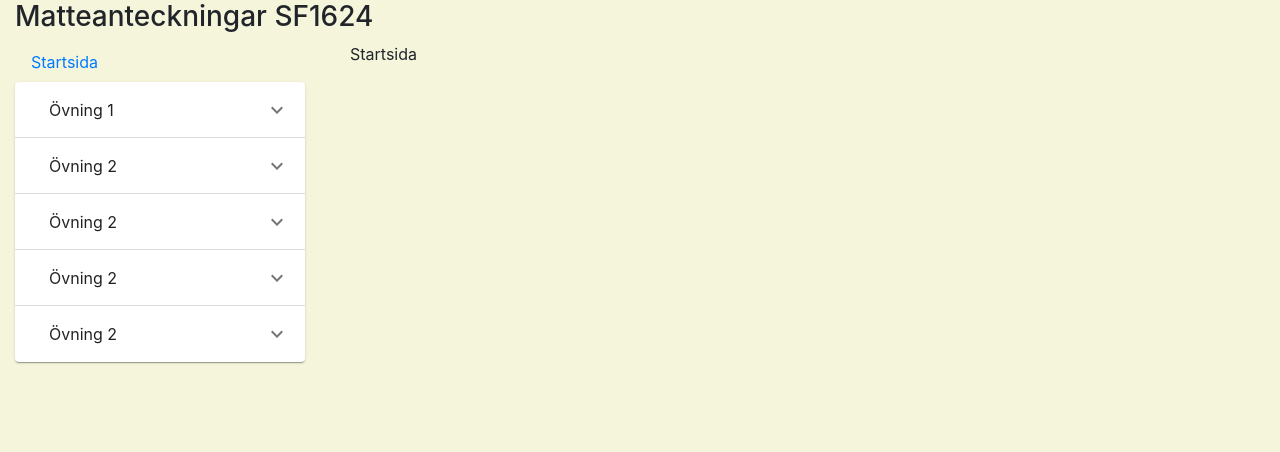
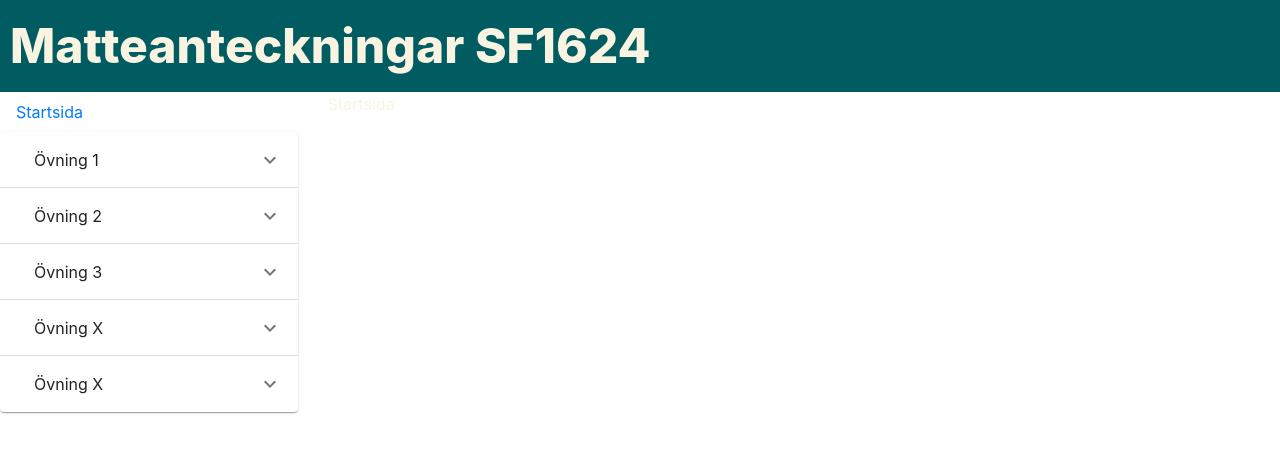
Before and after one commit to jsimfors/mathnotes, a React (Create React App) app: page /home in a window 1280 px wide. Shown: the top 452 px of the page. Built offline with nearby package versions, Linux system fonts and the light colour scheme.

Commit message:
some CSS added

```diff
--- a/src/App.css
+++ b/src/App.css
@@ -1,18 +1,33 @@
 html, body {
-  height: 100%;
+  /* height: 100%; */
   min-height: 100%;
-}
+  color: rgb(249, 244, 226);
+
+ }
 
 #root {
   min-height: 100%;
   height: 100%;
+  color: rgb(249, 244, 226);
+
 }
 
 .container-fluid {
-  background-color: beige;
-  height: 100%
+  color: rgb(249, 244, 226);
+  height: 100%;
+  padding: 0px !important;
+  margin: 0px;
+
  }
 
 .pageContent {
-  background-color: beige;
+  background-color: #005c60;
 }
+
+.header {
+  background-color: #005c60;
+  padding: 10px;
+  color: rgb(249, 244, 226);
+  font-size: 48px;
+  font-weight: 800;
+}
--- a/src/App.js
+++ b/src/App.js
@@ -14,6 +14,8 @@ import Ovning1f from './pages/ovning1/f.js'
 import Ovning1u from './pages/ovning1/u.js'
 import Ovning2f from './pages/ovning2/f.js'
 import Ovning2u from './pages/ovning2/u.js'
+import Ovning3f from './pages/ovning3/f.js'
+import Ovning3u from './pages/ovning3/u.js'
 
 
 const items = [
@@ -31,17 +33,17 @@ const items = [
     { name: 'u', label: 'Förslag på tentauppgifter', link: '/ovning2/u.js' },
   ],
   },
-  { name: 'ovning3', label: 'Övning 2', link: '',
+  { name: 'ovning3', label: 'Övning 3', link: '',
+  items: [
+    { name: 'f', label: 'Formelblad', link: '/ovning3/f.js' },
+    { name: 'u', label: 'Förslag på tentauppgifter', link: '/ovning3/u.js' },
+  ],
+  } , { name: 'ovning4', label: 'Övning X', link: '',
   items: [
     { name: 'f', label: 'Formelblad', link: '/ovning2/f.js' },
     { name: 'u', label: 'Förslag på tentauppgifter', link: '/ovning2/u.js' },
   ],
-  } , { name: 'ovning4', label: 'Övning 2', link: '',
-  items: [
-    { name: 'f', label: 'Formelblad', link: '/ovning2/f.js' },
-    { name: 'u', label: 'Förslag på tentauppgifter', link: '/ovning2/u.js' },
-  ],
-  },  { name: 'ovning5', label: 'Övning 2', link: '',
+  },  { name: 'ovning5', label: 'Övning X', link: '',
   items: [
     { name: 'f', label: 'Formelblad', link: '/ovning2/f.js' },
     { name: 'u', label: 'Förslag på tentauppgifter', link: '/ovning2/u.js' },
@@ -55,7 +57,9 @@ function App() {
       <Container fluid>
         <Row>
           <Col>
-            <h3>Matteanteckningar SF1624</h3>
+            <div className="header">
+              Matteanteckningar SF1624
+            </div>
           </Col>
         </Row>
         <Row>
@@ -73,6 +77,8 @@ function App() {
               <Route path="/ovning1/u.js" component={Ovning1u} />
               <Route path="/ovning2/f.js" component={Ovning2f} />
               <Route path="/ovning2/u.js" component={Ovning2u} />
+              <Route path="/ovning3/f.js" component={Ovning3f} />
+              <Route path="/ovning3/u.js" component={Ovning3u} />
             </div>
           </div>
           </Col>
--- a/src/pages/ovning1/f.js
+++ b/src/pages/ovning1/f.js
@@ -6,6 +6,7 @@ const Ovning1f = () => (
       <div className="row">
         <div className="col-md-12">
           Övning 1 formelblad wazzup
+          <iframe width="100%" height="800" src="https://www.docdroid.net/pGWwrhI/ovning1-teori-pdf" frameborder="3" allowtransparency allowfullscreen></iframe>
         </div>
       </div>
     </div>
--- a/src/pages/ovning2/f.js
+++ b/src/pages/ovning2/f.js
@@ -4,8 +4,9 @@ const Ovning2f = () => (
   <div className="content">
     <div className="container-fluid">
       <div className="row">
-        <div className="col-md-12">
+        <div className="col-md-12" >
           Övning 2 formelblad wazzup
+          <iframe width="90%" height="800" src="https://www.docdroid.net/W01I5ek/ovning2-teori-pdf" frameborder="0" allowtransparency allowfullscreen></iframe>
         </div>
       </div>
     </div>
--- /dev/null
+++ b/src/pages/ovning3/f.js
@@ -0,0 +1,16 @@
+import React from 'react';
+
+const Ovning3f = () => (
+  <div className="content">
+    <div className="container-fluid">
+      <div className="row">
+        <div className="col-md-12">
+          Övning 3 formelblad
+          <iframe width="90%" height="800" src="https://www.docdroid.net/OHPOLXw/ovning3-teori-pdf" frameborder="0" allowtransparency allowfullscreen></iframe>
+        </div>
+      </div>
+    </div>
+  </div>
+);
+
+export default Ovning3f
--- /dev/null
+++ b/src/pages/ovning3/u.js
@@ -0,0 +1,15 @@
+import React from 'react';
+
+const Ovning3u = () => (
+  <div className="content">
+    <div className="container-fluid">
+      <div className="row">
+        <div className="col-md-12">
+          Övning 1 uppgifter wazzup
+        </div>
+      </div>
+    </div>
+  </div>
+);
+
+export default Ovning3u
```
